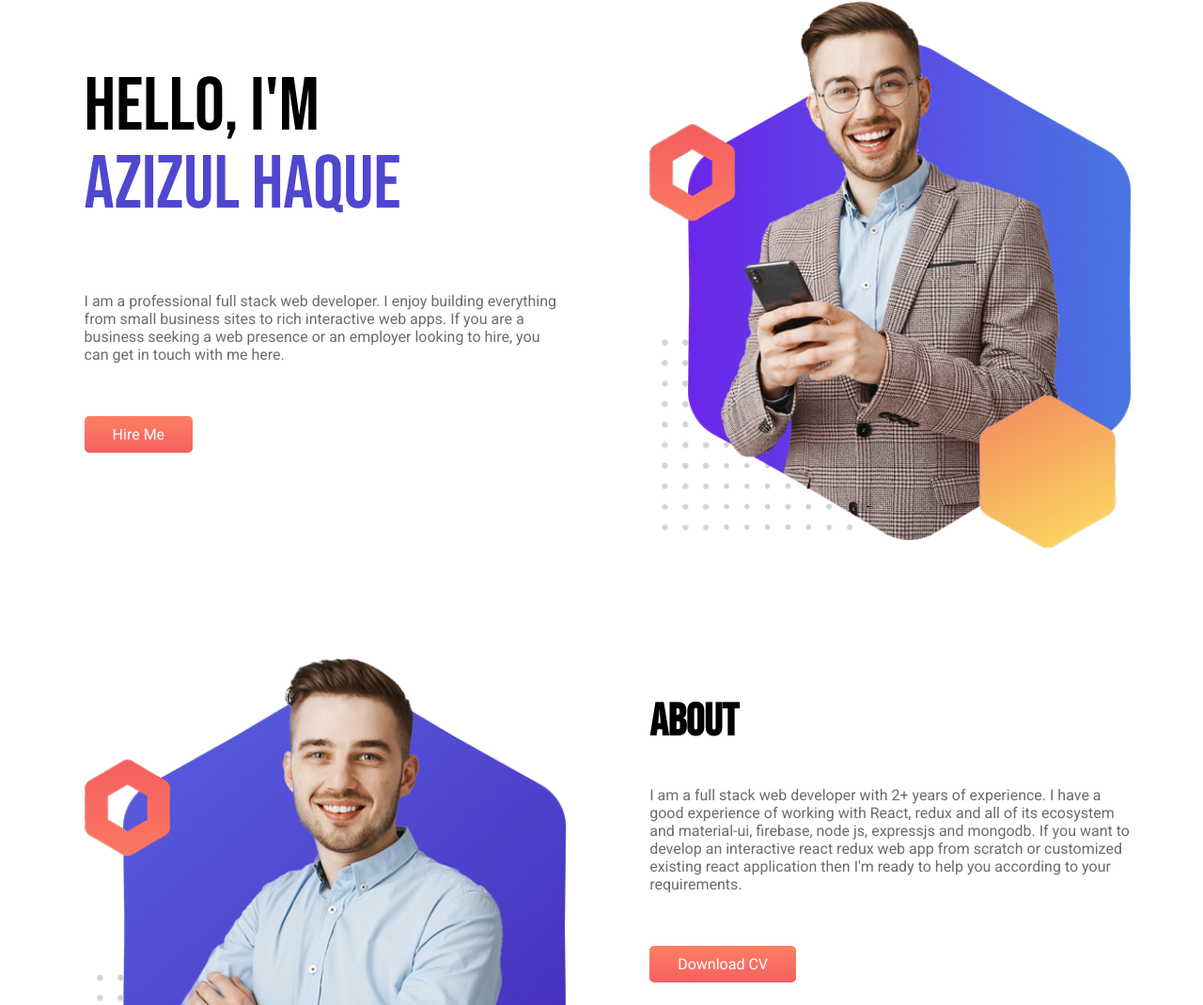
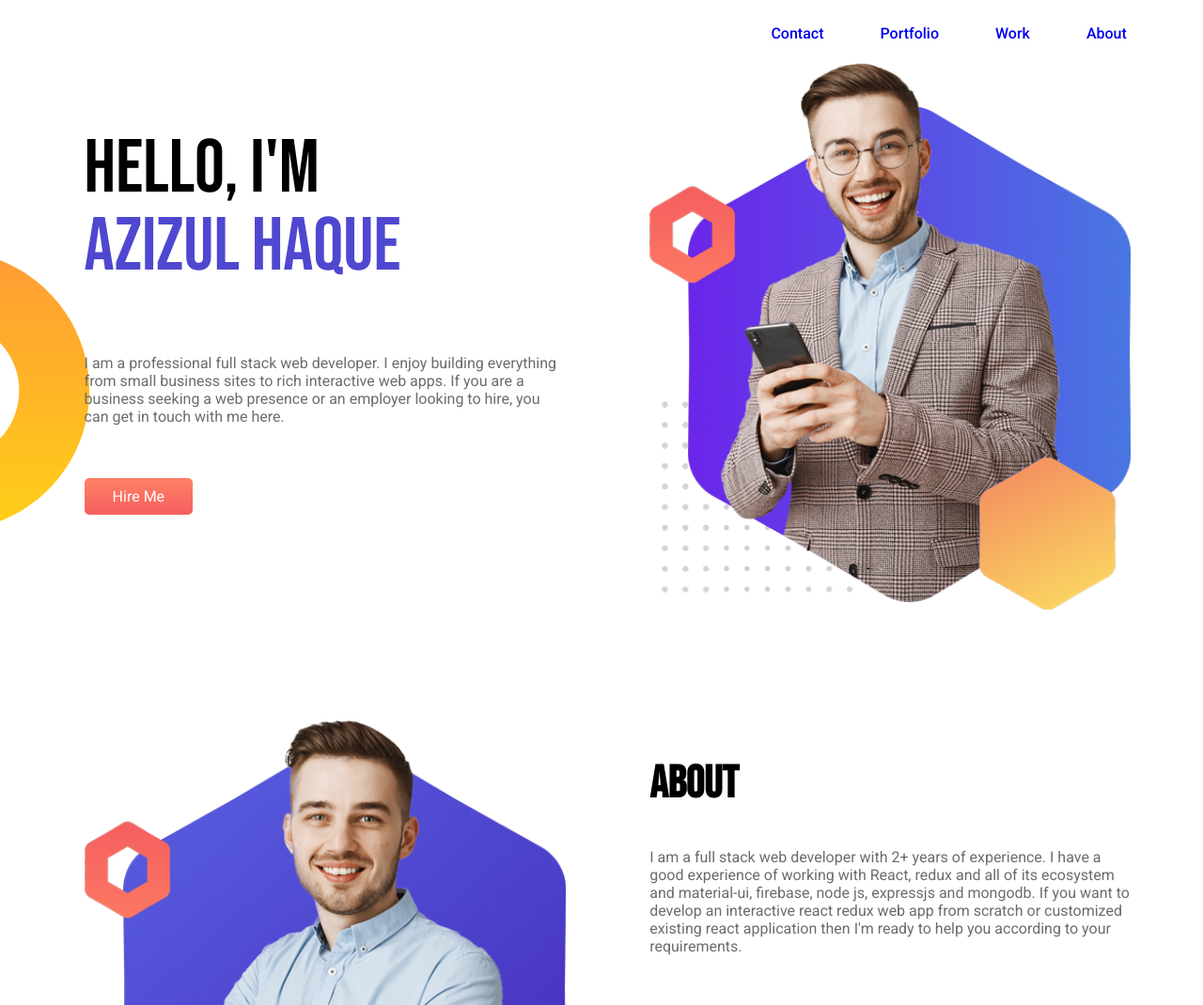
Before and after one commit to jany-coder/assignment-01-portfolio, a plain HTML site: page index.html in a window 1280 px wide. Shown: the top 1070 px of the page at 94% size. Drawn offline with Linux system fonts and the light colour scheme.

Commit message:
complete

```diff
--- a/index.html
+++ b/index.html
@@ -12,6 +12,16 @@
     <title>Portfolio</title>
 </head>
 <body>
+    <nav>
+        <div class="menu">
+            <ul>
+                <li><a href="#">About</a></li>
+                <li><a href="#">Work</a></li>
+                <li><a href="#">Portfolio</a></li>
+                <li><a href="#">Contact</a></li>
+            </ul>
+        </div>
+    </nav>
     <section class="top-banner">
         <div class="half-width">
             <h1>Hello, I'm </h1>
@@ -117,7 +127,7 @@
                  <div class="image-button">
                     <h3>WORK INQUIRY</h3>
                     <div class="chat">
-                        <a class="link-button" href="">Lets Chat</a>
+                        <a class="link-button" target="_blank" href="https://www.linkedin.com/in/azizul-jany-aa209776/">Lets Chat</a>
                     </div>
                 </div>
             </div>
--- a/style.css
+++ b/style.css
@@ -5,8 +5,33 @@ body{
 
 }
 
+nav ul li{
+    font-family: 'Roboto', sans-serif;
+    font-weight: 500;
+    list-style-type: none;
+    display: block;
+    float: right;
+    padding: 10px 30px;
+
+}
+
+.menu ul li a{
+    text-decoration: none;
+}
+.menu{
+    color: blue;
+    margin-right: 4%;
+    padding-bottom: 50px;
+}
+
 .clear-both{
     clear: both;
+}
+
+.top-banner{
+    background-image: url(images/dream-bg.png);
+    background-repeat: no-repeat;
+    background-position: left;
 }
 
 h1{
@@ -105,7 +130,7 @@ section{
 
 
 span{
-    color: tomato;
+    color: #4f47cf;
 }
 
 .one-third-width h3{
@@ -158,6 +183,9 @@ span{
 }
 
 .education{
+    background-image: url(images/dream-bg-2.png);
+    background-repeat: no-repeat;
+    background-position: left;
     text-align: center;
     height: 220px;
 }
@@ -177,7 +205,7 @@ span{
 
 .one-third-width-education h3{
     font-size: 25px;
-    color: tomato;
+    color: #4f47cf;
 }
 
 .education-place{
```
Also changed, not shown: images/dream-bg-2.png (added), images/dream-bg.png (added), images/top-banner.png (added).
